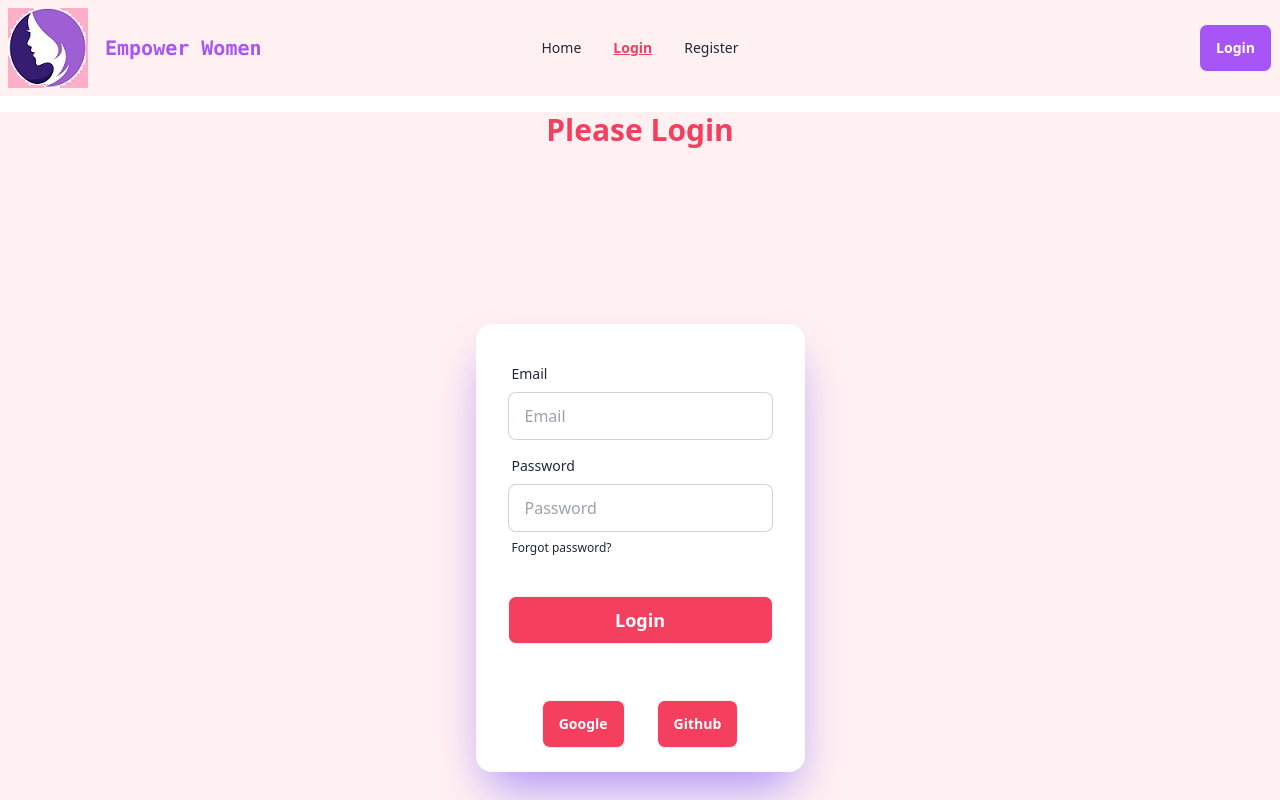
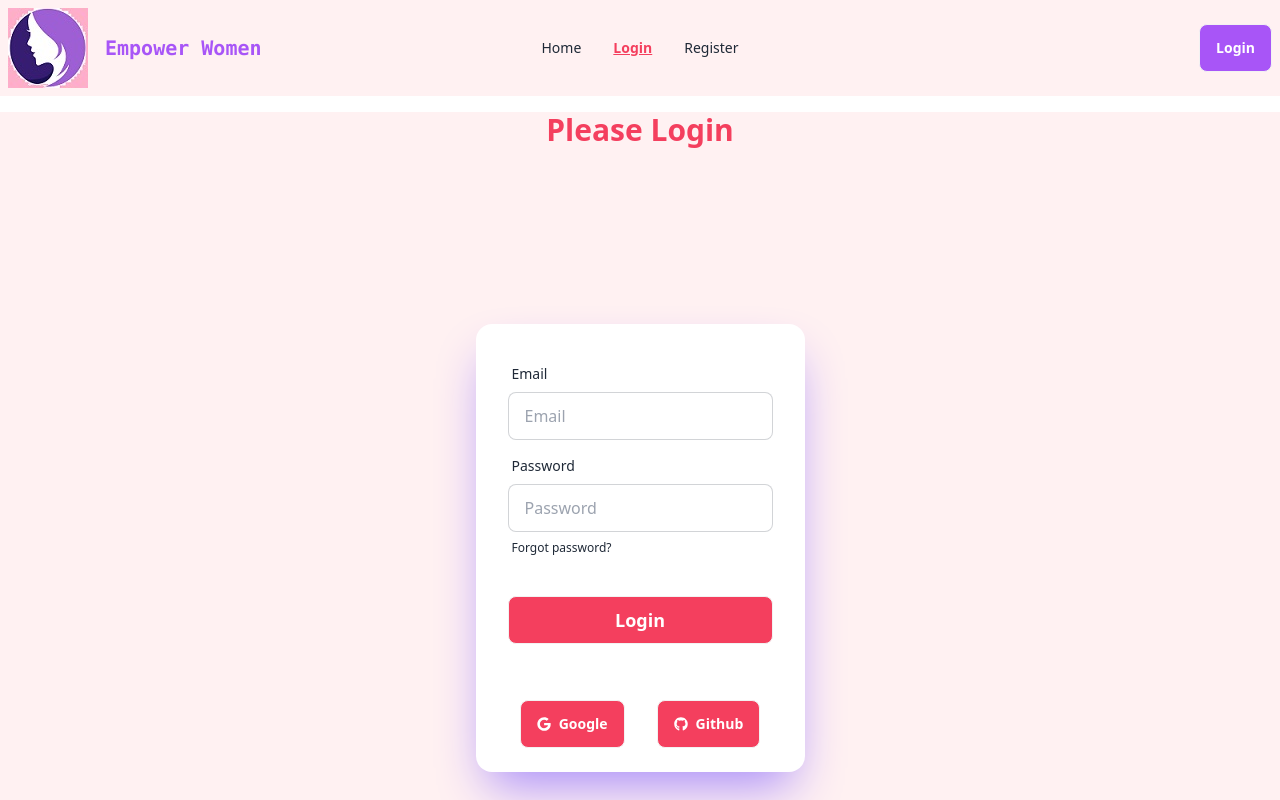
Before and after one commit to TamannaJahan55/react-training-event-auth, a React (Vite) app: page /login in a window 1280 px wide. Shown: the top 800 px of the page. Built offline with nearby package versions, Linux system fonts and the light colour scheme; no server answers.

Commit message:
homepage layout set and service cards displayed

```diff
--- a/src/pages/Footer/Footer.jsx
+++ b/src/pages/Footer/Footer.jsx
@@ -1,7 +1,14 @@
-
+import Aos from "aos";
+import 'aos/dist/aos.css'
+import { useEffect } from "react";
 
 const Footer = () => {
+    useEffect(() =>{
+        Aos.init();
+    }
+        ,[])
     return (
+        <div data-aos = "fade-down">
             <footer className="footer footer-center p-10 bg-rose-50 text-base-content rounded">
                 <nav className="grid grid-flow-col gap-4">
                     <a className="link link-hover text-base font-normal text-rose-500">About us</a>
@@ -20,6 +27,7 @@ const Footer = () => {
                     <p className="text-purple-500">Copyright © 2023 - All right reserved</p>
                 </aside>
             </footer>
+        </div>
     );
 };
 
--- a/src/pages/Rewards/DisplayRewards.jsx
+++ b/src/pages/Rewards/DisplayRewards.jsx
@@ -29,7 +29,7 @@ const DisplayRewards = () => {
                     <div className="card card-side w-96 bg-rose-50 shadow-xl">
                         <figure><img src="https://i.ibb.co/fk5dgww/sewing-machine.jpg" alt="Movie" /></figure>
                         <div className="card-body">
-                            <h2 className="card-title">1st Runners Up!</h2>
+                            <h2 className="card-title">1st Runner Up!</h2>
                             <p className="text-xl font-medium text-rose-500">Sewing Machine</p>
                             <div className="card-actions justify-end">
                                 <button onClick={handleEarn} className="btn text-white normal-case bg-purple-500">Gain</button>
@@ -39,7 +39,7 @@ const DisplayRewards = () => {
                     <div className="card card-side w-96 bg-rose-50 shadow-xl">
                         <figure><img src="https://i.ibb.co/jkWBMSG/mobile.jpg" alt="Movie" /></figure>
                         <div className="card-body">
-                            <h2 className="card-title">2nd Runners Up!</h2>
+                            <h2 className="card-title">2nd Runner Up!</h2>
                             <p className="text-xl font-medium text-rose-500">Mobile</p>
                             <div className="card-actions justify-end">
                                 <button onClick={handleEarn} className="btn text-white normal-case bg-purple-500">Gain</button>
--- a/src/pages/Shared/Banner/Banner.jsx
+++ b/src/pages/Shared/Banner/Banner.jsx
@@ -1,4 +1,3 @@
-
 import Aos from "aos";
 import 'aos/dist/aos.css'
 import { useEffect } from "react";
--- a/src/pages/Shared/Login/Login.jsx
+++ b/src/pages/Shared/Login/Login.jsx
@@ -4,6 +4,7 @@ import { useContext } from "react";
 import { AuthContext } from "../../../Providers/AuthProvider";
 import { toast } from 'react-toastify';
 import 'react-toastify/dist/ReactToastify.css';
+import { FaGoogle, FaGithub } from 'react-icons/fa';
 
 
 const Login = () => {
@@ -81,8 +82,8 @@ const Login = () => {
                                 </div>
                             </form>
                             <div className="w-auto m-auto text-center my-6">
-                                <button onClick={() => handleSocialLogin(googleLogin)} className="btn text-white normal-case bg-rose-500 mr-4">Google</button>
-                                <button onClick={() => handleSocialLogin(githubLogin)} className="btn text-white normal-case bg-rose-500 ml-4">Github</button>
+                                <button onClick={() => handleSocialLogin(googleLogin)} className="btn text-white normal-case bg-rose-500 mr-4"><span><FaGoogle></FaGoogle></span>Google</button>
+                                <button onClick={() => handleSocialLogin(githubLogin)} className="btn text-white normal-case bg-rose-500 ml-4"><span><FaGithub></FaGithub></span>Github</button>
                             </div>
                         </div>
                     </div>
```
Lines whose indentation alone changed are shown as unchanged.
